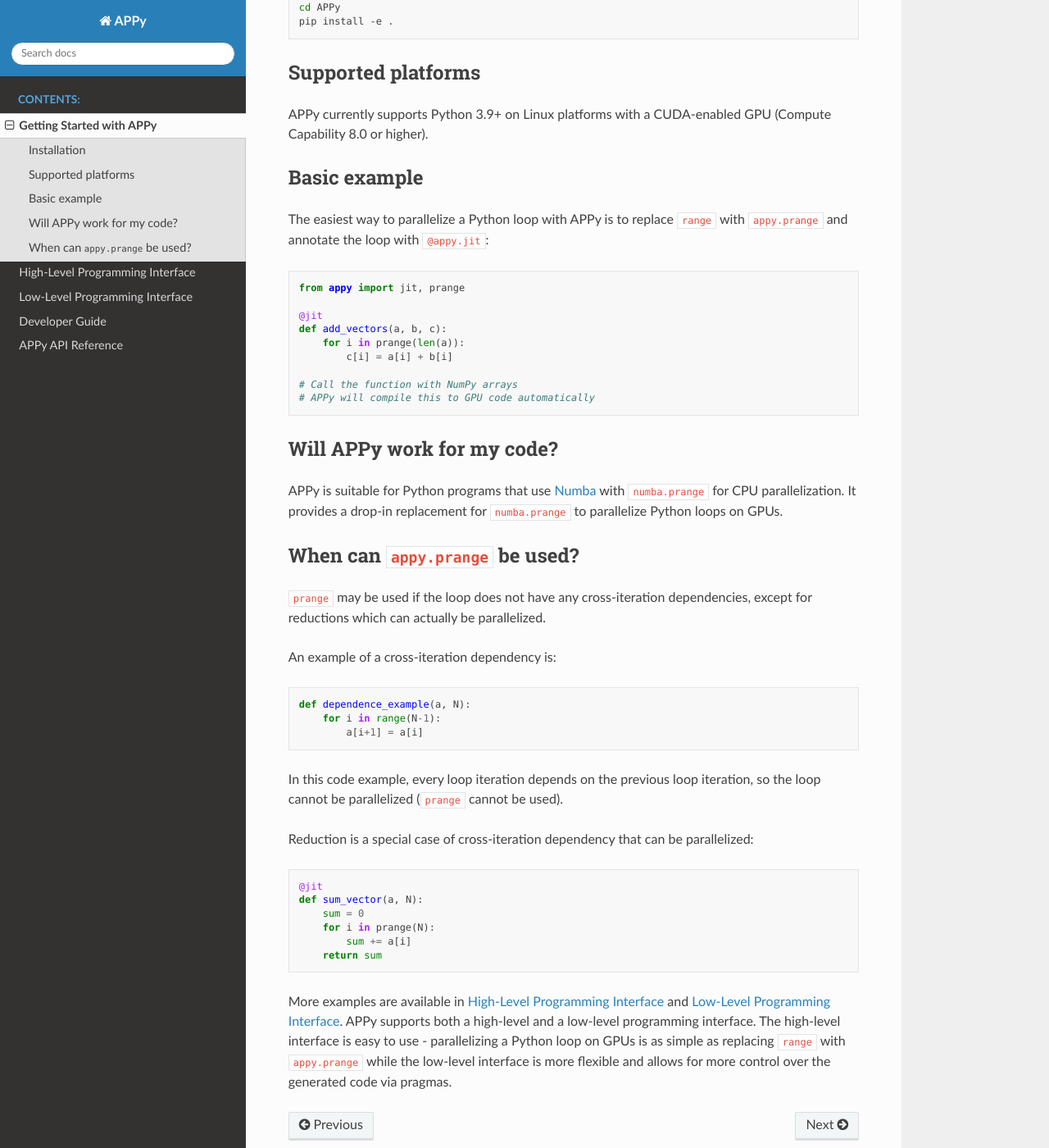
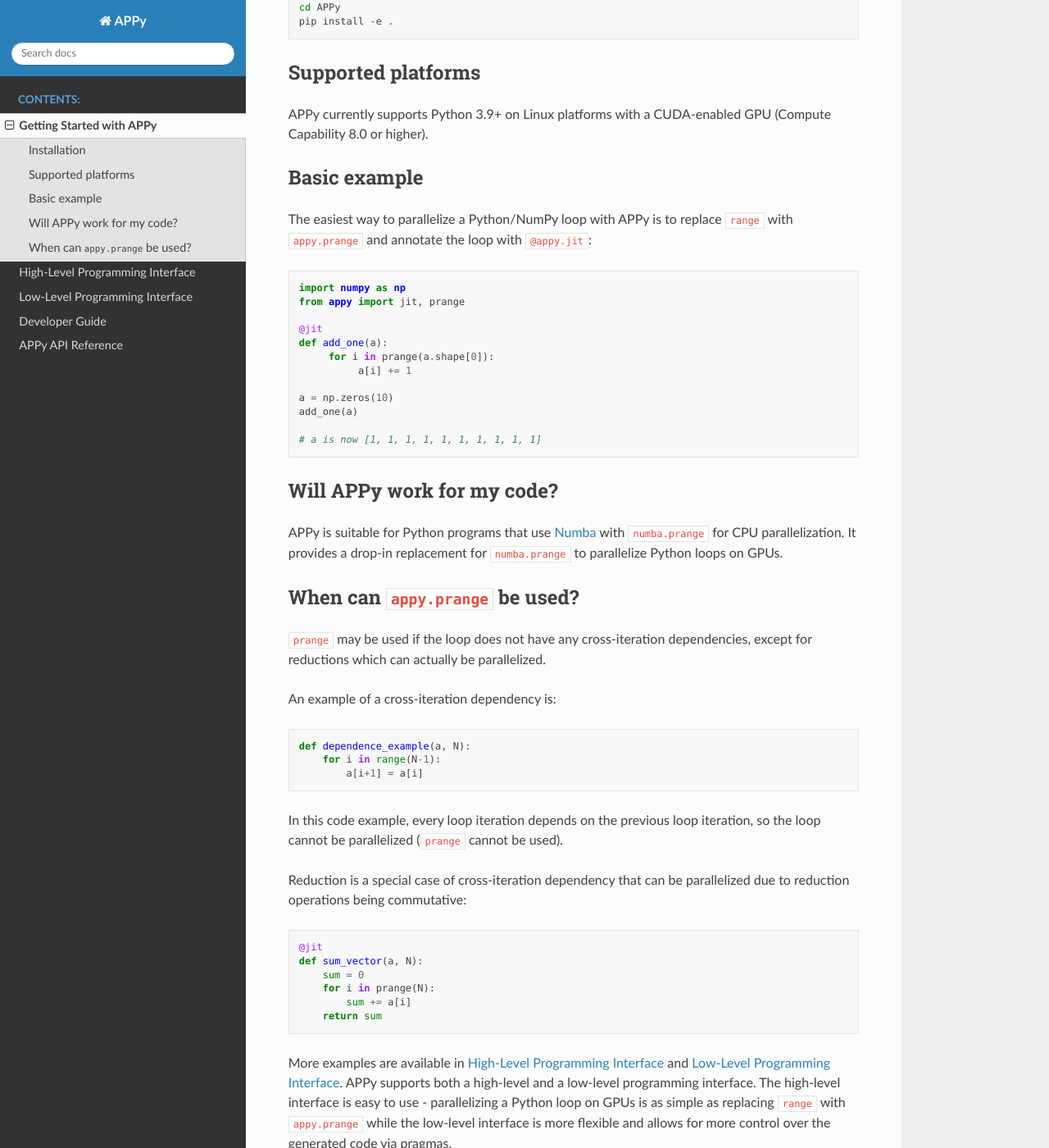
Before and after one commit to habanero-lab/APPy, a Sphinx documentation site: the page built from docs/source/getting_started.rst, in a window 1280 px wide and 1400 px high, scrolled down 455 px. Shown: the whole window at 82% size. Built offline with Sphinx 7.4.7 and the Read the Docs theme 3.1.0, drawn with Linux system fonts in a browser that asks for light colours.

Commit message:
updated doc

```diff
--- a/docs/source/getting_started.rst
+++ b/docs/source/getting_started.rst
@@ -28,20 +28,23 @@
 Basic example
 -------------
 
-The easiest way to parallelize a Python loop with APPy is to replace ``range`` with ``appy.prange``
+The easiest way to parallelize a Python/NumPy loop with APPy is to replace ``range`` with ``appy.prange``
 and annotate the loop with ``@appy.jit``:
 
 .. code-block:: python
 
-   from appy import jit, prange
+    import numpy as np
+    from appy import jit, prange
 
-   @jit
-   def add_vectors(a, b, c):
-       for i in prange(len(a)):
-           c[i] = a[i] + b[i]
+    @jit
+    def add_one(a):
+         for i in prange(a.shape[0]):
+              a[i] += 1
 
-   # Call the function with NumPy arrays
-   # APPy will compile this to GPU code automatically
+    a = np.zeros(10)
+    add_one(a)
+
+    # a is now [1, 1, 1, 1, 1, 1, 1, 1, 1, 1]
 
 
 Will APPy work for my code?
@@ -64,7 +67,7 @@
 
 In this code example, every loop iteration depends on the previous loop iteration, so the loop cannot be parallelized (``prange`` cannot be used).
 
-Reduction is a special case of cross-iteration dependency that can be parallelized:
+Reduction is a special case of cross-iteration dependency that can be parallelized due to reduction operations being commutative:
 
 .. code-block:: python
 
--- a/docs/source/high-level.rst
+++ b/docs/source/high-level.rst
@@ -11,12 +11,12 @@
     from appy import jit, prange
 
     @jit
-    def add_vectors(a):
+    def add_one(a):
          for i in prange(a.shape[0]):
               a[i] += 1
 
     a = np.zeros(10)
-    add_vectors(a)
+    add_one(a)
 
     # a is now [1, 1, 1, 1, 1, 1, 1, 1, 1, 1]
 
```
